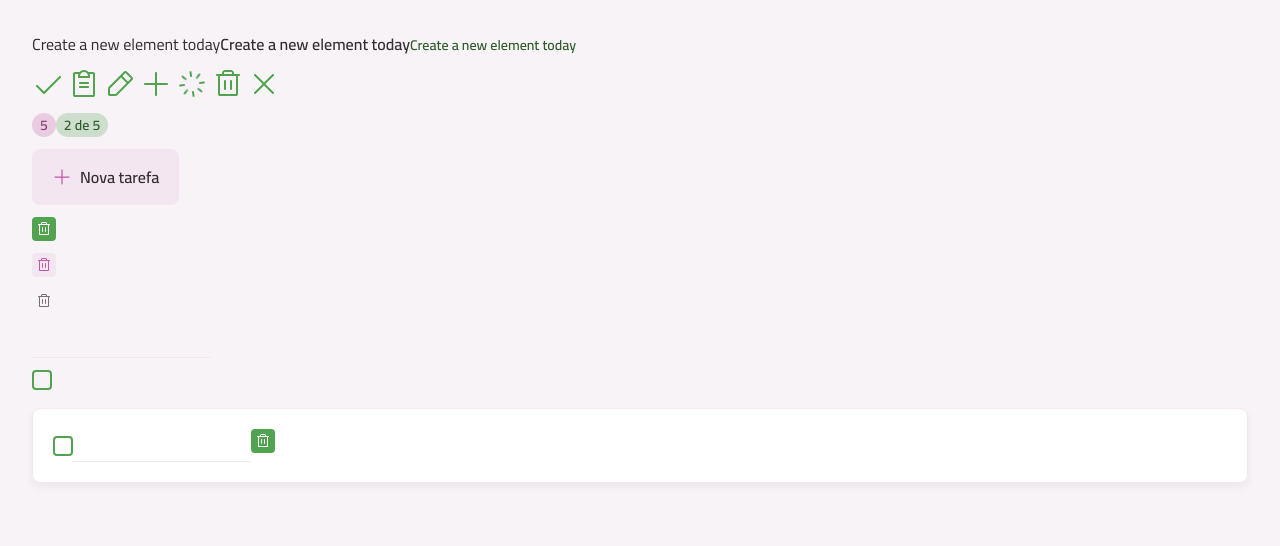
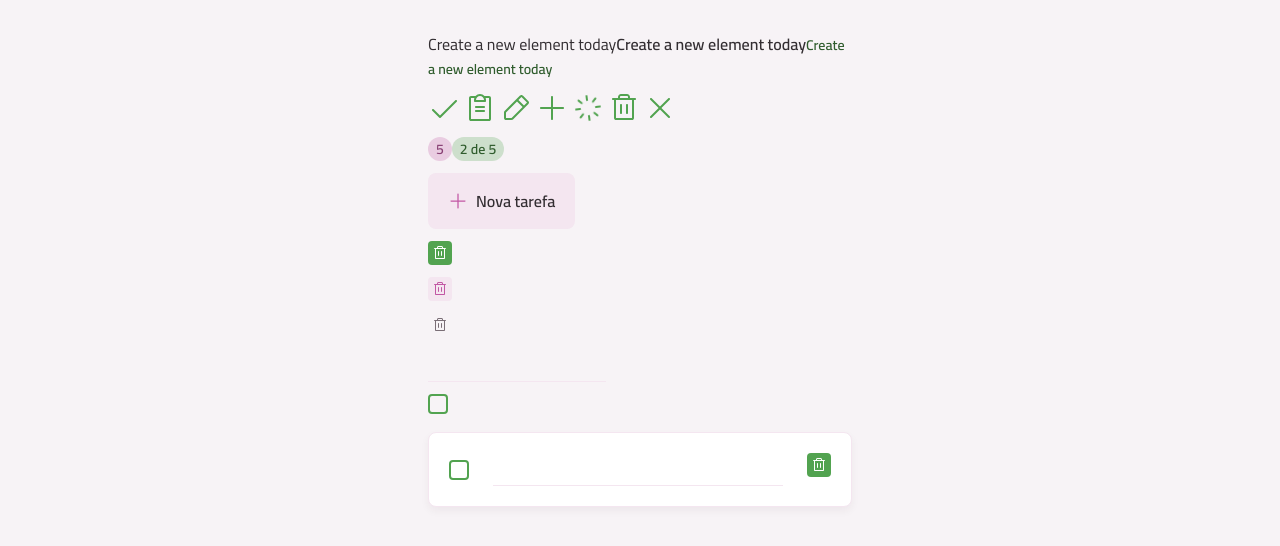
Before and after one commit to CaiioCarvalho/TodoWithVite, a React (Vite) app: page / in a window 1280 px wide. Shown: the top 546 px of the page. Built offline with nearby package versions, Linux system fonts and the light colour scheme.

Commit message:
container element

```diff
--- a/src/App.tsx
+++ b/src/App.tsx
@@ -13,11 +13,13 @@ import IconButton from "./components/icon-button"
 import InputText from "./components/input-text"
 import InputCheckbox from "./components/input-checkbox"
 import Card from "./components/card"
+import Container from "./components/container"
 
 function App() {
 
   return (
-    <div className="grid gap-3 p-8">
+    <Container>
+      <div className="grid gap-3 p-8">
       <div>
         <Text variant={"body-md"}>Create a new element today</Text>
       <Text variant={"body-md-bold"}>Create a new element today</Text>
@@ -58,13 +60,14 @@ function App() {
       </div>
 
       <div>
-        <Card size="md" className="flex align">
+        <Card size="md" className="flex justify-between gap-6">
           <InputCheckbox />
-          <InputText />
+          <InputText className="flex-1" />
           <IconButton icon={TrashIcon} variant="primary"/>
         </Card>
       </div>
     </div>
+    </Container>
   )
 }
 
--- /dev/null
+++ b/src/components/container.tsx
@@ -0,0 +1,34 @@
+import { cva, type VariantProps } from "class-variance-authority";
+import React from "react";
+
+export const containerVariants = cva("mx-auto", {
+    variants: {
+        size: {
+            md:"max-w-126 px-2"
+        }
+    },
+    defaultVariants: {
+        size: "md"
+    }
+})
+
+interface ContainerProps extends VariantProps<typeof containerVariants>,
+    React.ComponentProps<"div"> {
+        as?: keyof React.JSX.IntrinsicElements
+    }
+
+export default function Container({
+    as= "div",
+    children,
+    className,
+    ...props
+}: ContainerProps) {
+    return React.createElement(
+        as,
+        {
+            className: containerVariants({size: "md", className}),
+            ...props
+        },
+        children
+    )
+}
```
